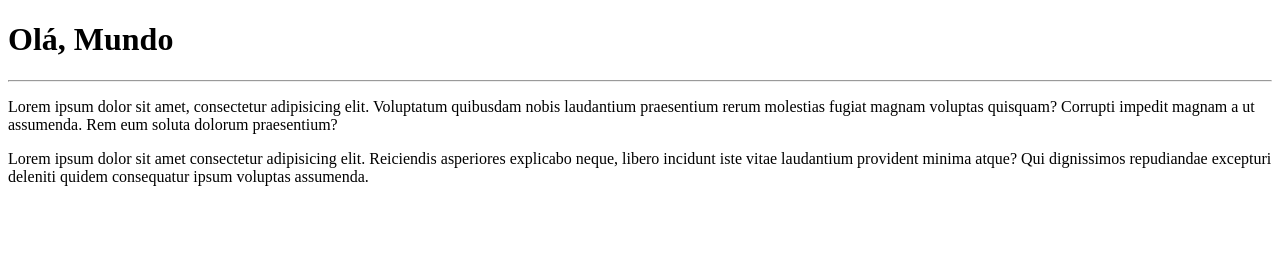
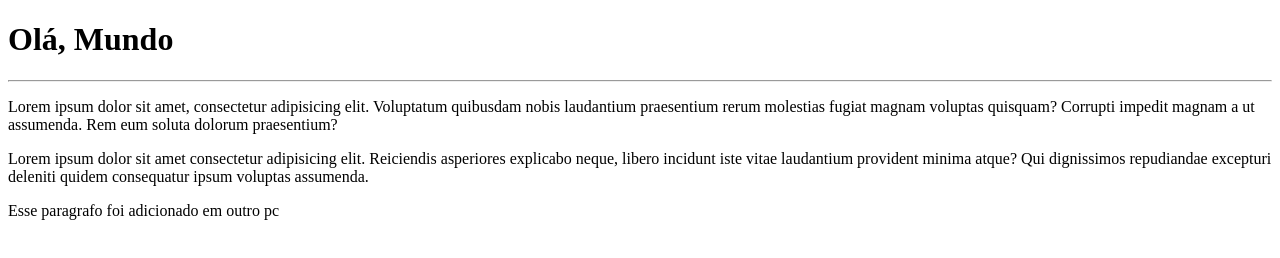
Before and after one commit to porcel1910/Ola-Mundo, a plain HTML site: page site-exemplo/index.html in a window 1280 px wide. Drawn offline with Linux system fonts and the light colour scheme.

Commit message:
Alterei o Index

```diff
--- a/site-exemplo/index.html
+++ b/site-exemplo/index.html
@@ -16,5 +16,6 @@
      <p>Lorem ipsum dolor sit amet consectetur adipisicing elit. Reiciendis asperiores explicabo neque,
         libero incidunt iste vitae laudantium provident minima atque? Qui dignissimos repudiandae excepturi
         deleniti quidem consequatur ipsum voluptas assumenda.</p>
+        <p>Esse paragrafo foi  adicionado  em outro pc </p>
 </body>
 </html>
```
